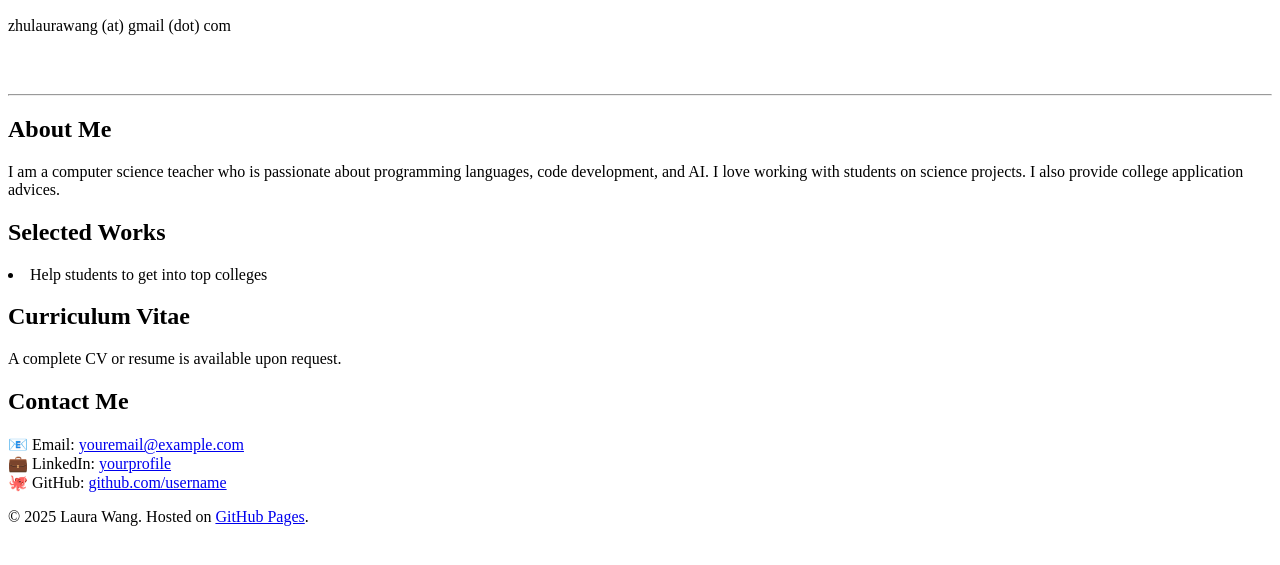
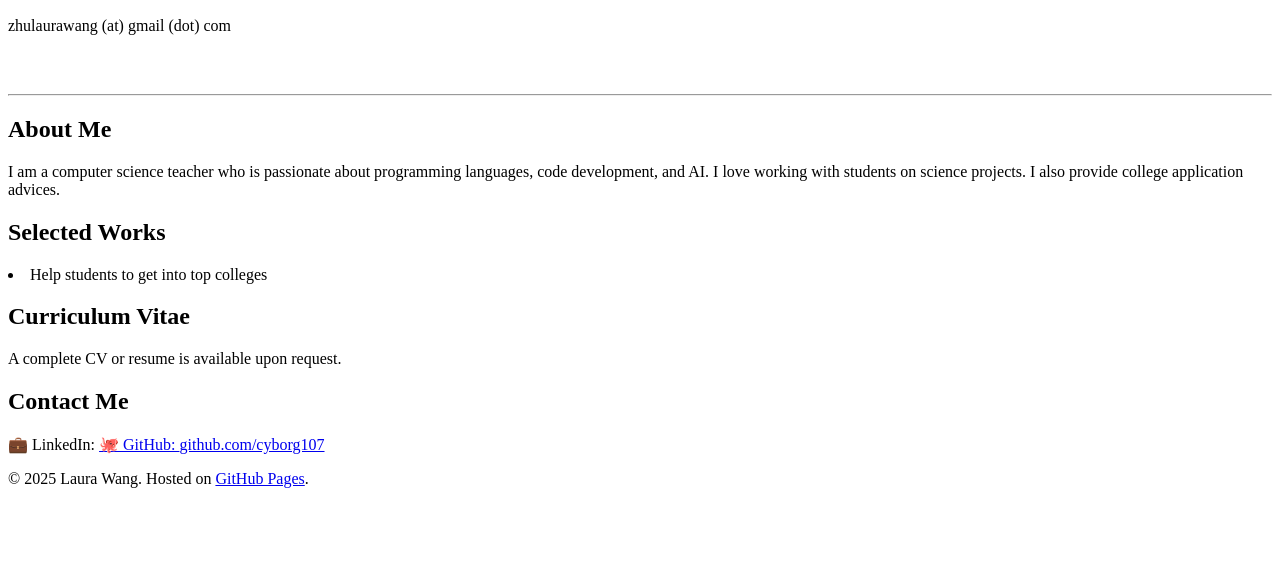
Before and after one commit to cyborg107/cyborg107.github.io, a plain HTML site: page index.html in a window 1280 px wide. Shown: the part 87-652 px from the top of the page. Drawn offline with Linux system fonts and the light colour scheme.

Commit message:
Update index.html

```diff
--- a/index.html
+++ b/index.html
@@ -36,9 +36,8 @@ A complete CV or resume is available upon request.
 <section id="contact">
         <h2>Contact Me</h2>
         <p>
-            📧 Email: <a href="mailto:youremail@example.com">youremail@example.com</a><br>
-            💼 LinkedIn: <a href="https://linkedin.com/in/yourprofile">yourprofile</a><br>
-            🐙 GitHub: <a href="https://github.com/username">github.com/username</a>
+            💼 LinkedIn: <a href="https://www.linkedin.com/in/zhu-laura-wang-2085662/</a><br>
+            🐙 GitHub: <a href="https://github.com/username">github.com/cyborg107</a>
         </p>
     </section>
 
```
